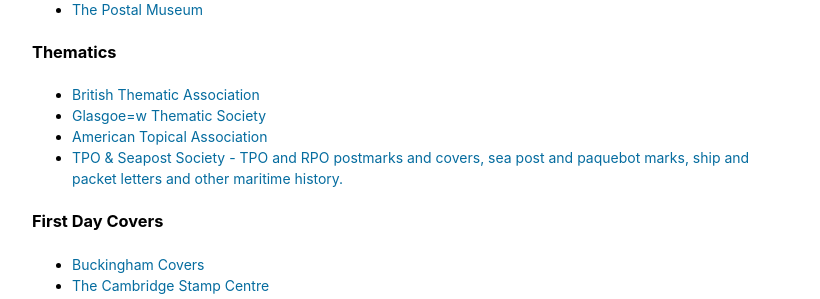
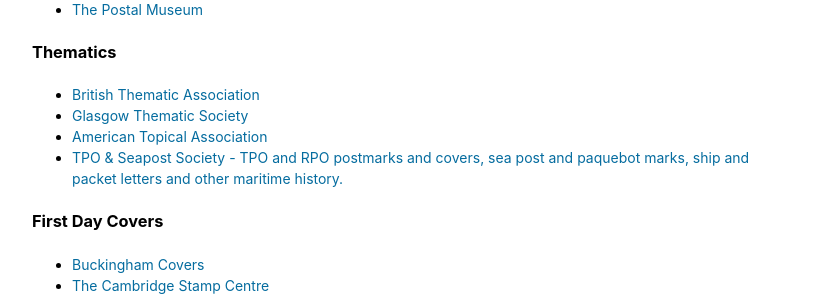
Before and after one commit to astalker/caledonian-stamps, a Jekyll site: the page built from links.md, in a window 1280 px wide and 900 px high, scrolled down 1137 px. Shown: the part 153-452 px from the top of the window, without its empty margins (338-1158 px from the left). Built offline with Jekyll 4.4.1, drawn with Linux system fonts in a browser that asks for light colours; our own code applies the rules of GitHub Pages for plain Markdown files.

Commit message:
Glasgow typo corrected in thematics

```diff
--- a/links.md
+++ b/links.md
@@ -57,7 +57,7 @@
 ### Thematics
 
 - [British Thematic Association](https://www.britishthematic.org.uk/)
-- [Glasgoe=w Thematic Society](https://www.glasgowthematicsociety.org.uk)
+- [Glasgow Thematic Society](https://www.glasgowthematicsociety.org.uk)
 - [American Topical Association](https://www.americantopicalassn.org/)
 - [TPO &amp; Seapost Society - TPO and RPO postmarks and covers, sea post and paquebot marks, ship and packet letters and other maritime history.](https://www.tpo-seapost.org.uk/)
 
```
